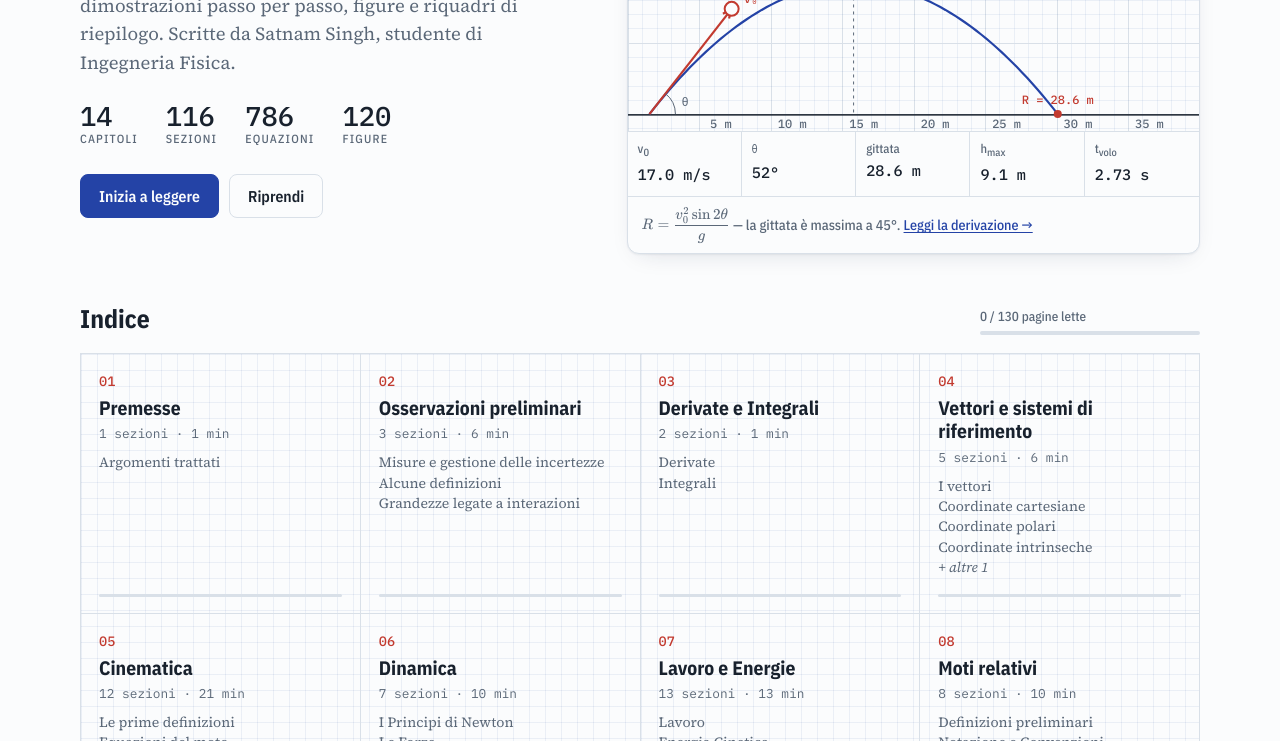
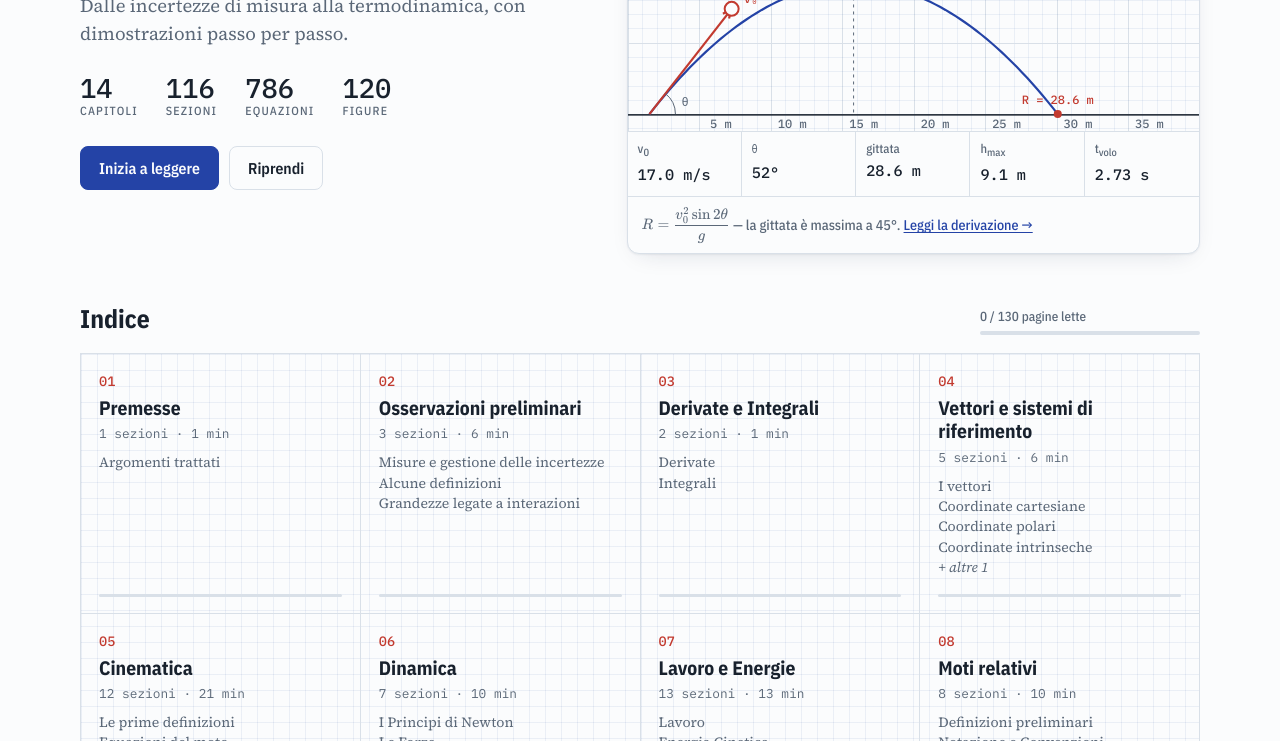
Before and after one commit to namsat/fisica1, a plain HTML site: page index.html in a window 1280 px wide. Shown: the part 359-1100 px from the top of the page. Drawn offline with nearby package versions, Linux system fonts and the light colour scheme.

Commit message:
Add files via upload

```diff
--- a/index.html
+++ b/index.html
@@ -45,7 +45,7 @@
     <div class="hero-txt">
       <p class="eyebrow">Ingegneria Fisica · appunti di corso</p>
       <h1>Dispense di <em>Fisica&nbsp;I</em></h1>
-      <p class="lede">Dalle incertezze di misura alla termodinamica, con dimostrazioni passo per passo, figure e riquadri di riepilogo. Scritte da Satnam Singh, studente di Ingegneria Fisica.</p>
+      <p class="lede">Dalle incertezze di misura alla termodinamica, con dimostrazioni passo per passo.</p>
       <dl class="stats">
         <div><dt>capitoli</dt><dd>14</dd></div>
         <div><dt>sezioni</dt><dd>116</dd></div>
```
